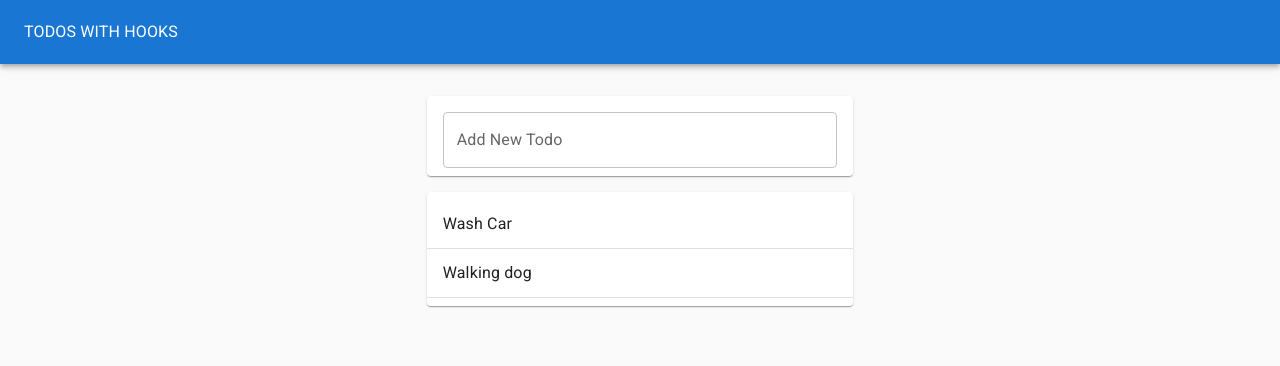
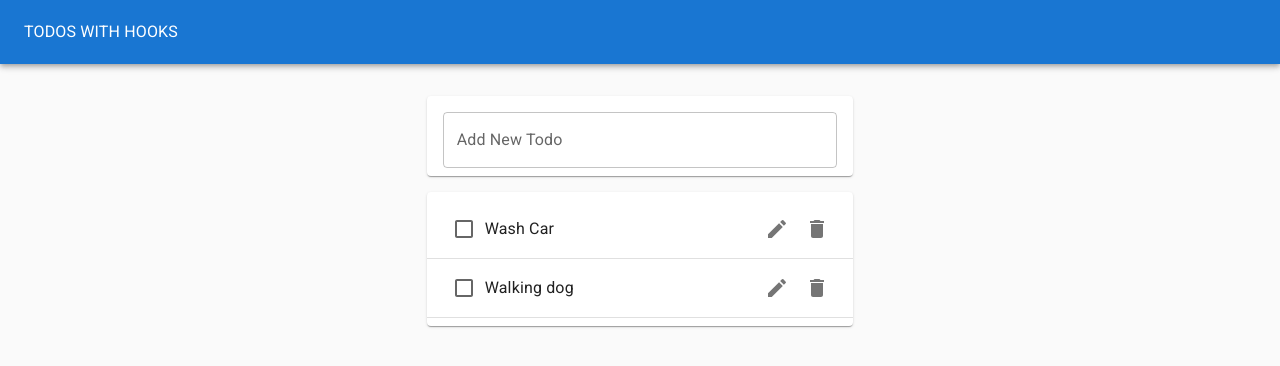
Before and after one commit to DarkoPG27/Todo-App-With-Hooks, a React (Create React App) app in the folder todo-app-with-hooks/: page / in a window 1280 px wide. Shown: the top 366 px of the page. Built offline with nearby package versions, Linux system fonts and the light colour scheme.

Commit message:
Added Edit and Delete icons

```diff
--- a/todo-app-with-hooks/src/Todo.js
+++ b/todo-app-with-hooks/src/Todo.js
@@ -1,11 +1,25 @@
-import { ListItem, ListItemText } from "@mui/material";
+import { ListItem, ListItemText, Checkbox, ListItemSecondaryAction, IconButton } from "@mui/material";
+import DeleteIcon from '@mui/icons-material/Delete';
+import EditIcon from '@mui/icons-material/Edit';
 
 function Todo({ task, completed }) {
     return (
         <ListItem>
-            <ListItemText>
+            <Checkbox tabIndex={-1} checked={completed} />
+            <ListItemText
+                style={{ textDecoration: completed ? "line-through" : "none" }}
+            >
                 {task}
             </ListItemText>
+            <ListItemSecondaryAction>
+                <IconButton aria-label="Edit">
+                    <EditIcon></EditIcon>
+                </IconButton>
+                <IconButton aria-label="Delete">
+                    <DeleteIcon></DeleteIcon>
+                </IconButton>
+
+            </ListItemSecondaryAction>
         </ListItem>
     );
 }
```
